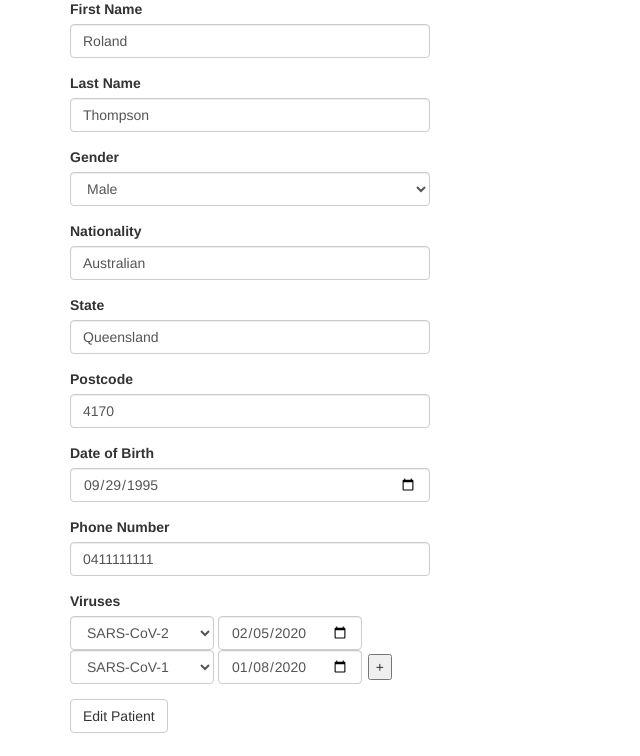
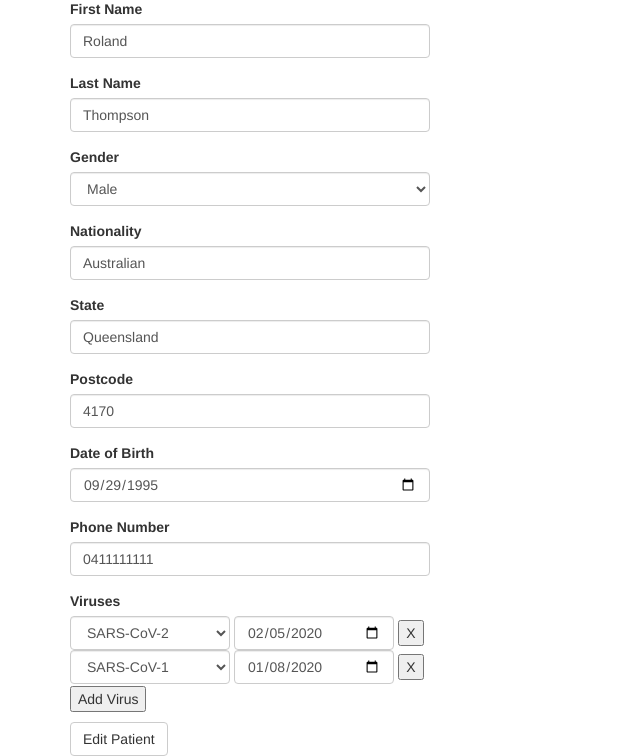
Before and after one commit to Paff-L/infs7901, a Flask app: page /patient/1/edit in a window 1280 px wide. Shown: the part 143-899 px from the top of the page, without its empty margins (0-640 px from the left). Before the commit the page ends 876 px from the top, so only its background shows below. Run offline with Flask 2, Linux system fonts and the light colour scheme; data comes from the database, SQL or seed files in the repository; some libraries are stand-ins or nearby versions.

Commit message:
Improve UI around viruses form

```diff
--- a/project/app/routes.py
+++ b/project/app/routes.py
@@ -39,6 +39,21 @@ def add_patient():
         data_list = [entry.data for entry in form]
         cursor.execute(query, data_list[:8])
         db.commit()
+
+        query = f"SELECT PatientID FROM Patient WHERE FirstName = '{form.first_name.data}' AND LastName = '{form.last_name.data}' AND DOB = '{form.date_of_birth.data}'"
+        cursor.execute(query)
+        records = cursor.fetchall()
+        patient_id = records[0][0]
+
+        for entry in form.viruses.data:
+            virus_id = int(entry.get('virus'))
+            contract_date = entry.get('contract_date')
+            query = f"INSERT INTO `Contracted` (`PatientID`, `VirusID`, `ContractDate`) VALUES \
+                    (%s, %s, %s)"
+            data_list = [patient_id, virus_id, contract_date]
+            cursor.execute(query, data_list)
+            db.commit()
+
         return redirect(url_for('index'))
     return render_template('add_patient.html', title='Add Patient', form=form)
 
--- a/project/app/static/css/main.css
+++ b/project/app/static/css/main.css
@@ -3,11 +3,19 @@
 }
 
 .virus-field {
-    width: 40%;
+    width: 44.5%;
     display: inline;
 }
 
-.virus-button {
+.virus-form {
+    margin-bottom: 2px;
+}
+
+.virus-cured-button {
     display: inline;
-    margin-left: 2px;
 }
+
+.virus-add-button {
+    display: block;
+    margin-bottom: 10px;
+}
--- a/project/app/templates/edit_patient.html
+++ b/project/app/templates/edit_patient.html
@@ -24,9 +24,10 @@
                         {{ contracted_form.hidden_tag() }}
                         {{ contracted_form.virus(class_="form-control virus-field") }}
                         {{ contracted_form.contract_date(class_="form-control virus-field") }}
+                        <button type="button" class="virus-cured-button">X</button>
                     {% endfor %}
-                    <button type="button" class="virus-button" id="addNewField">+</button>
                 </div>
+                <button type="button" class="virus-add-button" id="addNewField">Add Virus</button>
 
                 {{ wtf.form_field(form.submit) }}
                 {% if form.errors %}
@@ -42,10 +43,11 @@
 
     <script>
     $(document).ready(function() {
-        var fieldNum=2;
+        var fieldNum = {{ form.viruses|length }}+1;
         $("#addNewField").click(function() {
             var newInput = $("#viruses-1-virus").clone().attr("name", "viruses-" + fieldNum + "-virus")
             $(".virus-form").append(newInput);
+            $(".virus-form").append("&nbsp;")
             var newInput = $("#viruses-1-contract_date").clone().attr("name", "viruses-" + fieldNum + "-contract_date")
             $(".virus-form").append(newInput);
             fieldNum++;
```
Also changed, not shown: project/app/templates/add_patient.html (+47 -1 lines).
